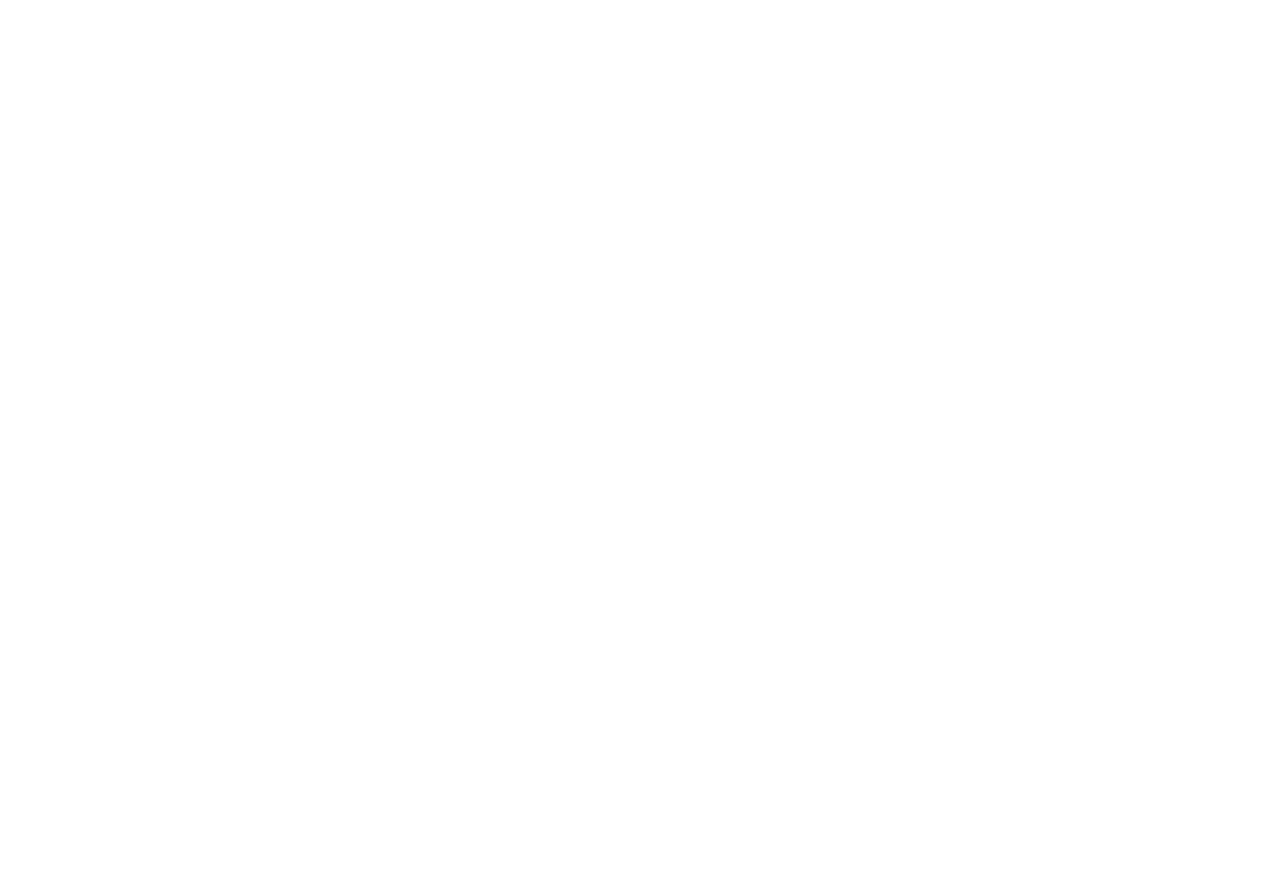
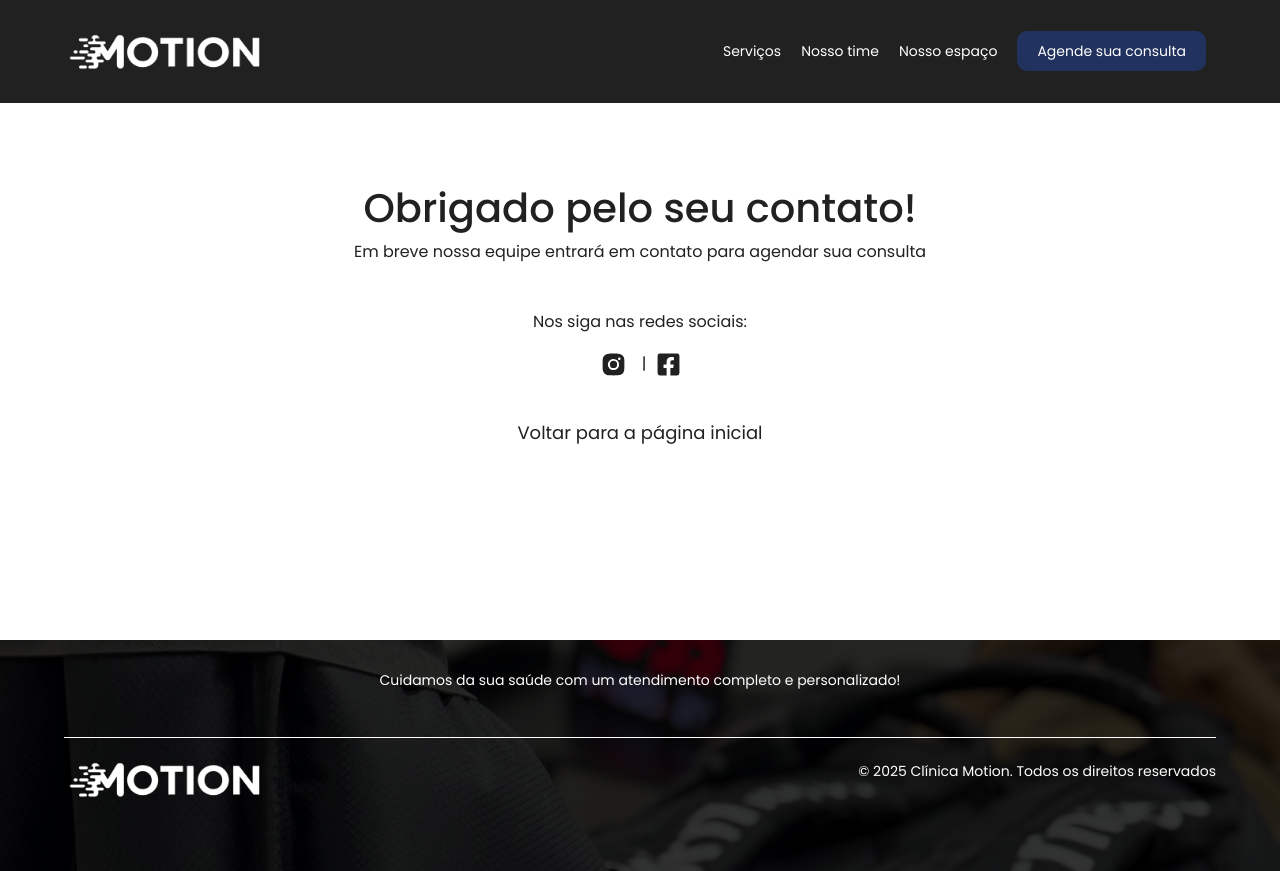
Before and after one commit to HLima02/motion, a React (Create React App) app: page /agradecimento in a window 1280 px wide. Before the commit this address had no page. Before the commit the page ends 800 px from the top, so only its background shows below. Built offline with nearby package versions, Linux system fonts and the light colour scheme.

Commit message:
Criação página agradeciento

```diff
--- a/public/index.html
+++ b/public/index.html
@@ -7,6 +7,7 @@
     <meta
       name="Motion"
       content="Motion "
+      description="Landing page voltada para tratamento integrado e eficaz"
     />
     <title>Motion</title>
     <link rel="preconnect" href="https://fonts.googleapis.com">
--- a/src/App.js
+++ b/src/App.js
@@ -4,6 +4,7 @@
 import MotionTeam from './pages/MotionTeam'
 import StoreProvider from './context/store'
 import ServicePage from './pages/ServicePage'
+import ThankyouPage from './pages/ThankyouPage'
 import './global.style.scss'
 
 export default function App() {
@@ -14,6 +15,7 @@
           <Route path='/' element={<InitialPage/>} />
           <Route path='/nosso_time' element={<MotionTeam/>} />
           <Route path='/servicos/:service' element={<ServicePage/>} />
+          <Route path='/agradecimento' element={<ThankyouPage/>} />
         </Routes>
       </BrowserRouter>
     </StoreProvider>
--- a/src/components/HomeForm/index.jsx
+++ b/src/components/HomeForm/index.jsx
@@ -1,5 +1,5 @@
 import { useState } from 'react'
-
+import { useNavigate } from 'react-router-dom'
 import { IMaskInput } from 'react-imask';
 import { toast } from 'react-toastify';
 import './style.scss'
@@ -10,6 +10,7 @@
   const [email, setEmail] = useState('')
   const [telefone, setTelefone] = useState('')
   const [especialidade, setEspecialidade] = useState('')
+  const navigate = useNavigate()
 
   function handleSubmit(e){
     e.preventDefault()
@@ -29,13 +30,14 @@
 
       emailjs.send("service_nrv1uh8", "template_qg3hloq", templateParams, "Bl03ljHngiGfG-Yv7")
       .then((response) => {
-        toast.success('Nossa equipe entrará em contato! Obrigado')
-        console.log(response.status, response.text)
+        // toast.success('Nossa equipe entrará em contato! Obrigado')
 
         setNome("")
         setEmail("")
         setTelefone("")
         setEspecialidade("")
+
+        navigate('/agradecimento')
       }, (err) => {
         console.log("Erro: ", err)
       })
--- /dev/null
+++ b/src/pages/ThankyouPage/index.jsx
@@ -0,0 +1,31 @@
+import React from 'react'
+import { Link } from 'react-router-dom'
+
+import Header from '../../components/Header'
+import Footer from '../../components/Footer'
+
+import { BiLogoInstagramAlt } from "react-icons/bi";
+import { FaFacebookSquare } from "react-icons/fa";
+
+import './style.scss'
+
+export default function ThankyouPage() {
+  return (
+    <main>
+      <Header />
+     <section className='thankyou_section' style={{minHeight: '100vh'}}>
+       <h1>Obrigado pelo seu contato!</h1>
+       <p>Em breve nossa equipe entrará em contato para agendar sua consulta</p>
+
+       <div className='social_icons'>
+          <p>Nos siga nas redes sociais:</p>
+          <span><a href="#" target="_blank"><BiLogoInstagramAlt size={29}/></a></span> |
+          <span><a href="#" target="_blank"><FaFacebookSquare size={25}/></a></span>
+      </div>
+
+      <Link className='link_home' to="/">Voltar para a página inicial</Link>
+     </section>
+      <Footer />
+    </main>
+  )
+}
--- /dev/null
+++ b/src/pages/ThankyouPage/style.scss
@@ -0,0 +1,27 @@
+.thankyou_section {
+  min-height: 80vh !important;
+  display: flex;
+  flex-direction: column;
+  align-items: center;
+  justify-content: center;
+  color: #212121;
+  text-align: center;
+
+  .social_icons {
+    margin: 30px 0;
+    span {
+      margin: 0 10px;
+    }
+    a {
+      color: #212121;
+    }
+  }
+
+  .link_home {
+    color: #212121;
+    font-size: 18px;
+    margin: 10px 0;
+  }
+
+
+}
```
